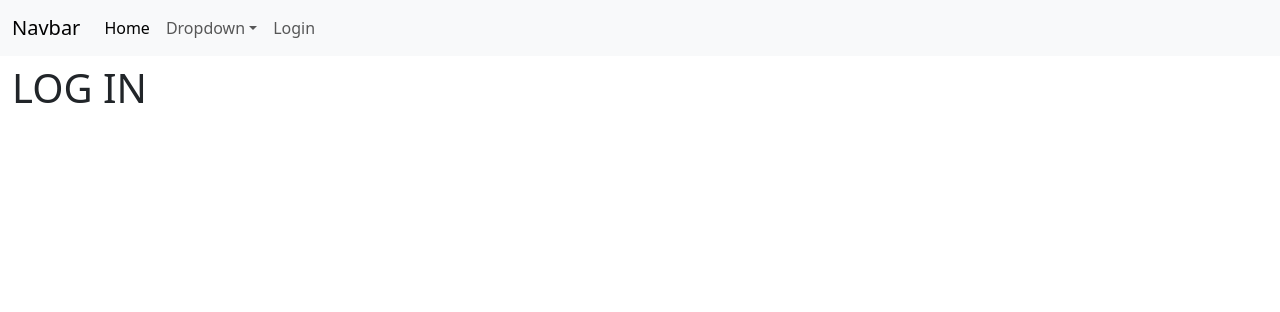
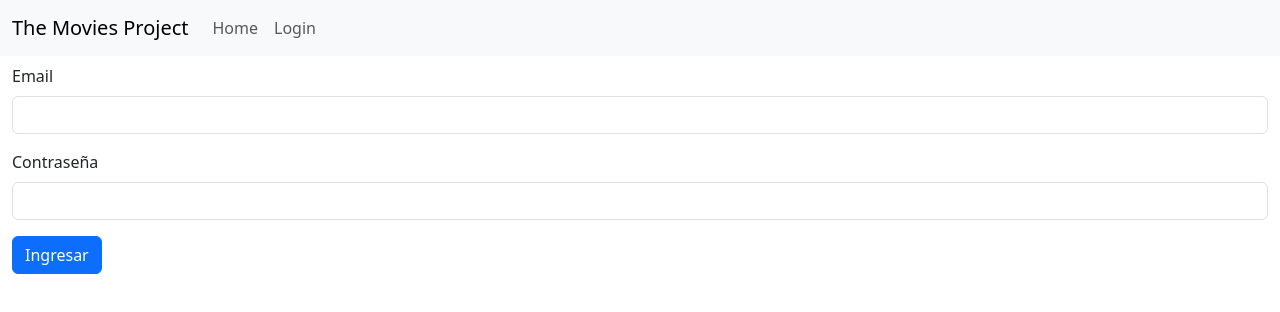
Before and after one commit to Gusvera017/plataformas-de-desarrollo, a React (Vite) app in the folder movies-project/: page /login in a window 1280 px wide. Shown: the top 312 px of the page. Built offline with nearby package versions, Linux system fonts and the light colour scheme.

Commit message:
se agregó la page de Login y el provider en el contexto

```diff
--- a/movies-project/src/App.jsx
+++ b/movies-project/src/App.jsx
@@ -1,20 +1,27 @@
 import { BrowserRouter, Routes, Route } from 'react-router-dom';
 import Home from './pages/Home';
-import Menu from './components/Menu'
+import Login from './pages/Login';
+import Menu from './components/Menu';
+import { AuthProvider } from './context/AuthContext';
 //import './App.css'
 
 function App() {
 
   return (
+    <AuthProvider>
       <BrowserRouter>
         <Menu />
         <div className='container-fluid mt-2'>
           <Routes>
             <Route path='/' element={<Home />} />
-          <Route path='/login' element={<h1>LOG IN</h1>} />
+            <Route path='/login' element={<Login />} />
+            {/*
+            <Route path='/productos/:idProducto' element={<h1>Productos con id dinámico</h1>} />
+          */}
           </Routes>
         </div>
-    </BrowserRouter >
+      </BrowserRouter>
+    </AuthProvider>
 
 
   )
--- a/movies-project/src/components/Menu.jsx
+++ b/movies-project/src/components/Menu.jsx
@@ -1,31 +1,39 @@
+
+import { Link, useNavigate } from "react-router-dom";
+import { useAuth } from "../context/AuthContext";
 
 const Menu = () => {
+
+  const { userAuthenticated, logout } = useAuth();
+  const navigate = useNavigate();
+
+  const handleLogout = () => {
+    logout();
+    navigate("/login");
+  }
+
   return (
     <nav className="navbar navbar-expand-lg navbar-light bg-light">
       <div className="container-fluid">
-        <a className="navbar-brand" href="/">Navbar</a>
+        <Link className="navbar-brand" to="/">The Movies Project</Link>
         <button className="navbar-toggler" type="button" data-bs-toggle="collapse" data-bs-target="#navbarSupportedContent" aria-controls="navbarSupportedContent" aria-expanded="false" aria-label="Toggle navigation">
           <span className="navbar-toggler-icon"></span>
         </button>
         <div className="collapse navbar-collapse" id="navbarSupportedContent">
           <ul className="navbar-nav me-auto mb-2 mb-lg-0">
             <li className="nav-item">
-              <a className="nav-link active" aria-current="page" href="/">Home</a>
+              <Link className="nav-link" to="/">Home</Link>
             </li>
-            <li className="nav-item dropdown">
-              <a className="nav-link dropdown-toggle" href="#" id="navbarDropdown" role="button" data-bs-toggle="dropdown" aria-expanded="false">
-                Dropdown
-              </a>
-              <ul className="dropdown-menu" aria-labelledby="navbarDropdown">
-                <li><a className="dropdown-item" href="#">Action</a></li>
-                <li><a className="dropdown-item" href="#">Another action</a></li>
-                <li><hr className="dropdown-divider"/></li>
-                <li><a className="dropdown-item" href="#">Something else here</a></li>
-              </ul>
-            </li>
-            <li className="nav-item">
-              <a className="nav-link" href="/login">Login</a>
-            </li>
+            {
+              userAuthenticated ?
+                <li className="nav-item">
+                  <Link className="nav-link" to="/login" onClick={handleLogout}>Logout</Link>
+                </li>
+                :
+                <li className="nav-item">
+                  <Link className="nav-link" to="/login">Login</Link>
+                </li>
+            }
           </ul>
         </div>
       </div>
--- /dev/null
+++ b/movies-project/src/context/AuthContext.jsx
@@ -0,0 +1,26 @@
+import { createContext, useContext, useState } from "react";
+
+const AuthContext = createContext();
+
+export const AuthProvider = ({ children }) => {
+  const [userAuthenticated, setUserAuthenticated] = useState(false);
+
+  const login = () => {
+    setUserAuthenticated(true);
+  }
+
+  const logout = () => {
+    setUserAuthenticated(false);
+  }
+
+  return (
+    <AuthContext.Provider value={ {userAuthenticated, login, logout} }>
+      {children}
+    </AuthContext.Provider>
+  )
+
+}
+
+export const useAuth = () => {
+  return useContext(AuthContext);
+}
--- /dev/null
+++ b/movies-project/src/pages/Login.jsx
@@ -0,0 +1,29 @@
+import { useAuth } from "../context/AuthContext";
+import { useNavigate } from "react-router-dom";
+
+const Login = () => {
+
+  const { login } = useAuth();
+  const navigate = useNavigate();
+
+  const handleLogin = () => {
+    login();
+    navigate("/");
+  }
+
+  return (
+    <form>
+      <div className="mb-3">
+        <label htmlFor="exampleInputEmail" className="form-label"> Email </label>
+        <input type="email" className="form-control" id="exampleInputEmail" />
+      </div>
+      <div className="mb-3">
+        <label htmlFor="exampleInputPassword" className="form-label"> Contraseña </label>
+        <input type="password" className="form-control" id="exampleInputPassword" />
+      </div>
+      <button type="button" className="btn btn-primary" onClick={handleLogin}>Ingresar</button>
+    </form>
+  )
+}
+
+export default Login;
```
Lines whose indentation alone changed are shown as unchanged.
